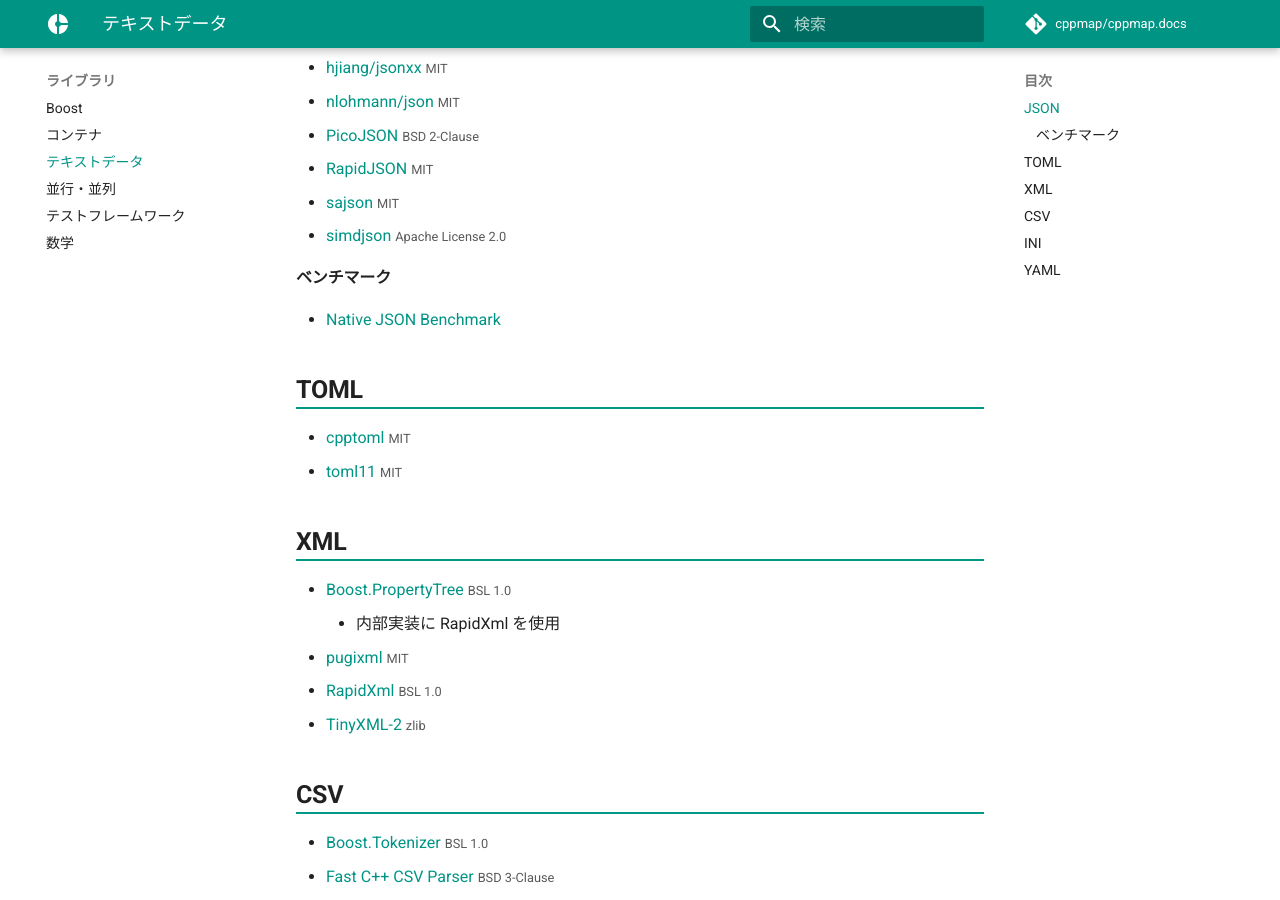
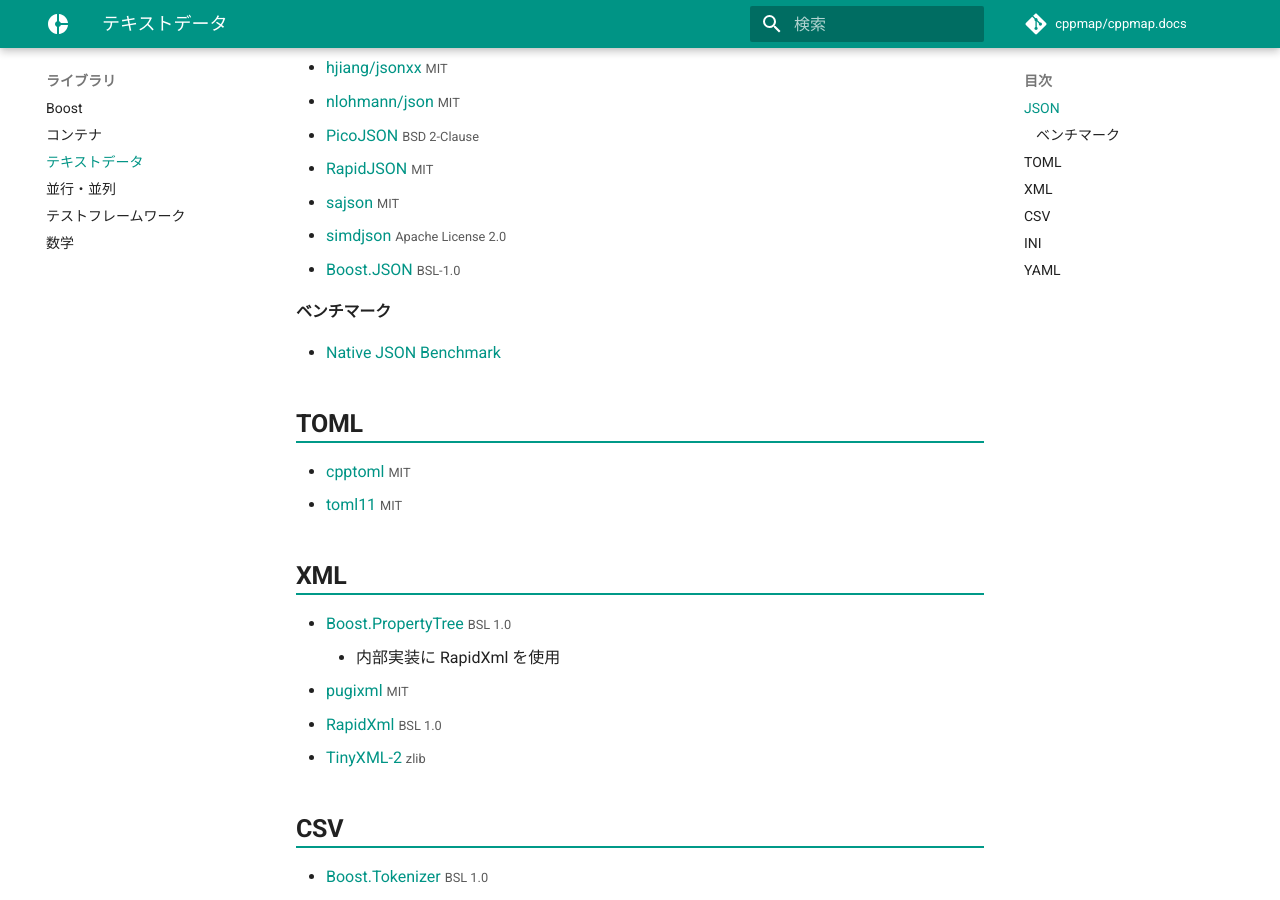
Before and after one commit to cppmap/cppmap.docs, an MkDocs documentation site: the page built from docs/libraries/text-data.md, in a window 1280 px wide and 900 px high, scrolled down 334 px. Built offline with MkDocs 1.6.1 and Material for MkDocs 9.7.7, drawn with Linux system fonts in a browser that asks for light colours; nearby versions of some CDN libraries; comment, search, counter and statistics services are not loaded.

Commit message:
feat(lib/text): add Boost.JSON as json parser

```diff
--- a/docs/libraries/text-data.md
+++ b/docs/libraries/text-data.md
@@ -18,6 +18,7 @@ description: C++ のテキストデータライブラリの紹介
 - [RapidJSON](https://github.com/Tencent/rapidjson/) <small>MIT</small>
 - [sajson](https://github.com/chadaustin/sajson) <small>MIT</small>
 - [simdjson](https://github.com/lemire/simdjson) <small>Apache License 2.0</small>
+- [Boost.JSON](https://www.boost.org/libs/json/) <small>BSL-1.0</small>
 
 #### ベンチマーク
 - [Native JSON Benchmark](https://github.com/miloyip/nativejson-benchmark)
```
